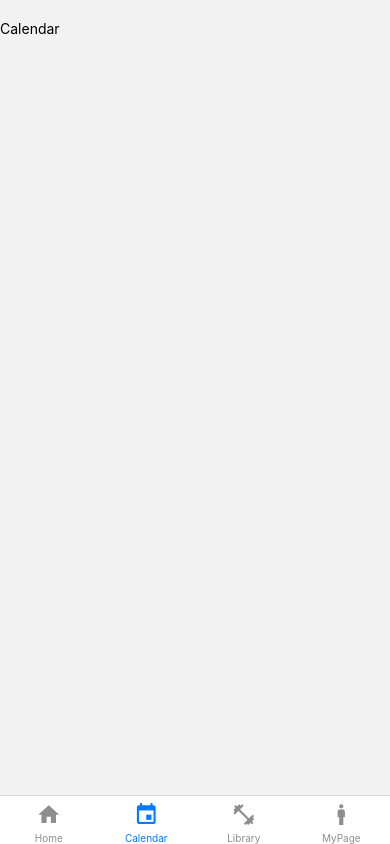
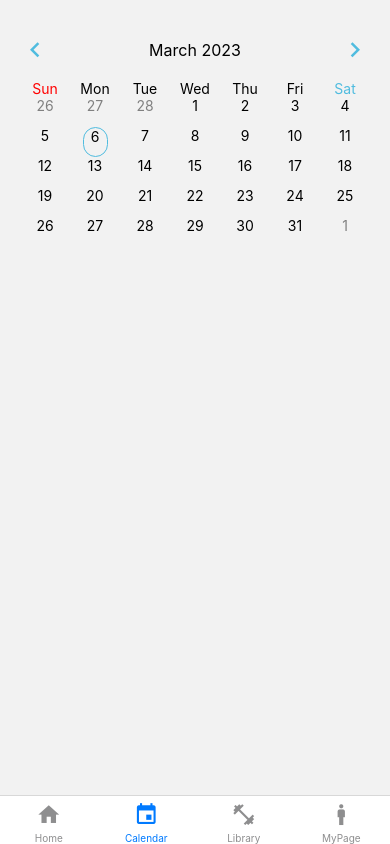
Before and after one commit to ka0824/burn-fit-assignment, a React Native app: screen /Calendar in a window 390 px wide. Built offline with nearby package versions, Linux system fonts and the light colour scheme.

Commit message:
feat: add calendar

```diff
--- a/src/component/ScreenTemplate.js
+++ b/src/component/ScreenTemplate.js
@@ -4,10 +4,10 @@ const ScreenTemplate = ({ children }) => {
   return <View style={styles.container}>{children}</View>;
 };
 
+export default ScreenTemplate;
+
 const styles = StyleSheet.create({
   container: {
     paddingTop: 20,
   },
 });
-
-export default ScreenTemplate;
--- a/src/screens/Calendar.js
+++ b/src/screens/Calendar.js
@@ -1,12 +1,204 @@
-import { Text } from "react-native";
+import { Text, View, TouchableOpacity, StyleSheet } from "react-native";
+import { useState, useCallback } from "react";
+import { MaterialCommunityIcons } from "@expo/vector-icons";
 import ScreenTemplate from "../component/ScreenTemplate";
 
 const Calendar = () => {
+  const [date, setDate] = useState(new Date(new Date().setDate(1)));
+  const [selectedDate, setSelectedDate] = useState(new Date());
+
+  const goPrev = useCallback(() => {
+    setDate((prevState) => {
+      return new Date(date.setMonth(date.getMonth() - 1));
+    });
+  }, []);
+
+  const goNext = useCallback(() => {
+    setDate((prevState) => {
+      return new Date(date.setMonth(date.getMonth() + 1));
+    });
+  }, []);
+
+  const clickDate = useCallback((clicked) => {
+    setSelectedDate((prevState) => {
+      return new Date(
+        `${date.getFullYear()}-${date.getMonth() + 1}-${clicked}`
+      );
+    });
+  });
+
+  const renderDate = useCallback(() => {
+    const firstDay = date.getDay();
+    const nextMonthDate = new Date(date.setMonth(date.getMonth() + 1));
+    const lastDate = new Date(nextMonthDate.setDate(0));
+    const lastDay = lastDate.getDay();
+    const currentDateNum = lastDate.getDate();
+    const prevMonthDate = new Date(date.setMonth(date.getMonth() - 1));
+    const prevLastDate = new Date(prevMonthDate.setDate(0));
+    const prevDateNum = prevLastDate.getDate();
+    const dateArr = [];
+    const splitArr = [];
+    const result = [];
+    let temp = [];
+
+    for (let i = 0; i < firstDay; i++) {
+      dateArr.unshift(prevDateNum - i);
+    }
+    for (let i = 1; i <= currentDateNum; i++) {
+      dateArr.push(i);
+    }
+    for (let i = 1; i < 7 - lastDay; i++) {
+      dateArr.push(i);
+    }
+
+    for (let i = 0; i <= dateArr.length - 1; i++) {
+      if (i === dateArr.length - 1) {
+        temp.push(dateArr[i]);
+        splitArr.push(temp);
+        break;
+      }
+
+      if (i % 7 === 0 && i !== 0) {
+        splitArr.push(temp);
+        temp = [];
+        temp.push(dateArr[i]);
+      } else {
+        temp.push(dateArr[i]);
+      }
+    }
+
+    for (let i = 0; i < splitArr.length; i++) {
+      const temp = [];
+
+      for (let j = 0; j < splitArr[i].length; j++) {
+        if (i === 0 && j < firstDay) {
+          temp.push(
+            <TouchableOpacity style={{ ...styles.date }} disabled={true}>
+              <Text style={{ ...styles.disable, ...styles.dateText }}>
+                {splitArr[i][j]}
+              </Text>
+            </TouchableOpacity>
+          );
+        } else if (i === splitArr.length - 1 && j > lastDay) {
+          temp.push(
+            <TouchableOpacity style={{ ...styles.date }} disabled={true}>
+              <Text style={{ ...styles.disable, ...styles.dateText }}>
+                {splitArr[i][j]}
+              </Text>
+            </TouchableOpacity>
+          );
+        } else {
+          if (
+            date.getFullYear() === selectedDate.getFullYear() &&
+            date.getMonth() === selectedDate.getMonth() &&
+            selectedDate.getDate() === splitArr[i][j]
+          ) {
+            temp.push(
+              <TouchableOpacity
+                style={styles.date}
+                onPress={() => clickDate(splitArr[i][j])}
+              >
+                <Text style={{ ...styles.dateText, ...styles.selected }}>
+                  {splitArr[i][j]}
+                </Text>
+              </TouchableOpacity>
+            );
+          } else {
+            temp.push(
+              <TouchableOpacity
+                style={styles.date}
+                onPress={() => clickDate(splitArr[i][j])}
+              >
+                <Text style={styles.dateText}>{splitArr[i][j]}</Text>
+              </TouchableOpacity>
+            );
+          }
+        }
+      }
+      result.push(temp);
+    }
+
+    return result.map((element) => {
+      return <View style={styles.space}>{element}</View>;
+    });
+  }, [date, selectedDate]);
+
   return (
     <ScreenTemplate>
-      <Text>Calendar</Text>
+      <View>
+        <View style={{ ...styles.space, height: 60 }}>
+          <TouchableOpacity onPress={goPrev}>
+            <MaterialCommunityIcons
+              name={"chevron-left"}
+              size={styles.icon.size}
+              color={styles.icon.color}
+            ></MaterialCommunityIcons>
+          </TouchableOpacity>
+          <Text style={{ fontSize: 16 }}>
+            {date.toLocaleString("default", { month: "long" })}{" "}
+            {date.getFullYear()}
+          </Text>
+          <TouchableOpacity onPress={goNext}>
+            <MaterialCommunityIcons
+              name={"chevron-right"}
+              size={styles.icon.size}
+              color={styles.icon.color}
+            ></MaterialCommunityIcons>
+          </TouchableOpacity>
+        </View>
+        <View>
+          <View style={styles.space}>
+            <Text style={{ ...styles.weekDay, color: "red" }}>Sun</Text>
+            <Text style={styles.weekDay}>Mon</Text>
+            <Text style={styles.weekDay}>Tue</Text>
+            <Text style={styles.weekDay}>Wed</Text>
+            <Text style={styles.weekDay}>Thu</Text>
+            <Text style={styles.weekDay}>Fri</Text>
+            <Text style={{ ...styles.weekDay, color: "#50bcdf" }}>Sat</Text>
+          </View>
+          <View>{renderDate()}</View>
+        </View>
+      </View>
     </ScreenTemplate>
   );
 };
 
 export default Calendar;
+
+const styles = StyleSheet.create({
+  space: {
+    flexDirection: "row",
+    justifyContent: "space-between",
+    alignItems: "center",
+    width: "100%",
+    paddingLeft: 20,
+    paddingRight: 20,
+  },
+  weekDay: {
+    textAlign: "center",
+    flex: 1,
+  },
+  icon: {
+    color: "#50bcdf",
+    size: 30,
+  },
+  date: {
+    justifyContent: "center",
+    alignItems: "center",
+    flex: 1,
+  },
+  disable: {
+    color: "#808080",
+  },
+  selected: {
+    borderWidth: 1,
+    borderColor: "#50bcdf",
+    borderRadius: 50,
+  },
+  dateText: {
+    height: 30,
+    width: "50%",
+    textAlign: "center",
+    textAlignVertical: "center",
+  },
+});
```
